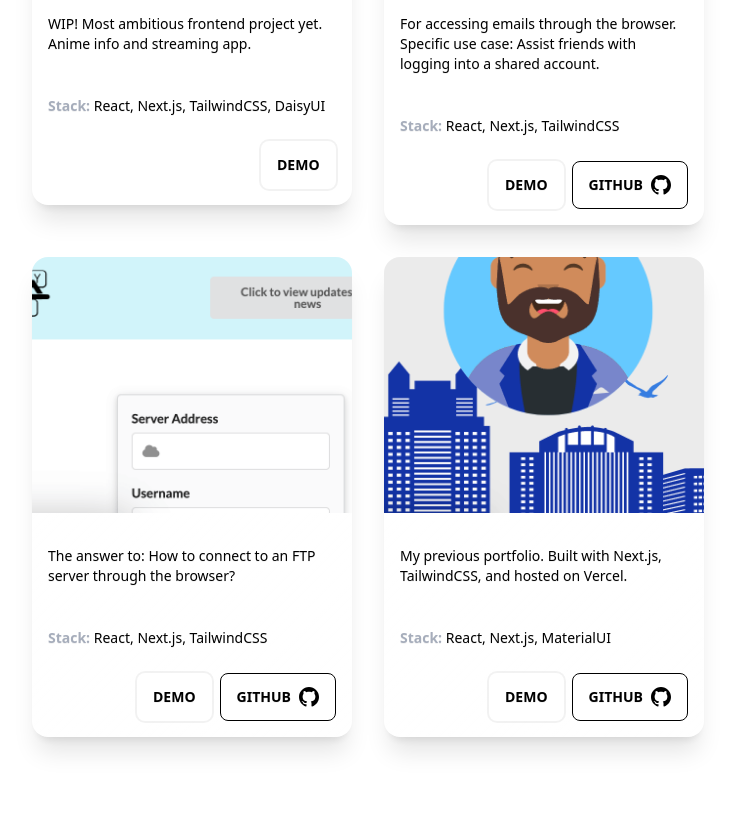
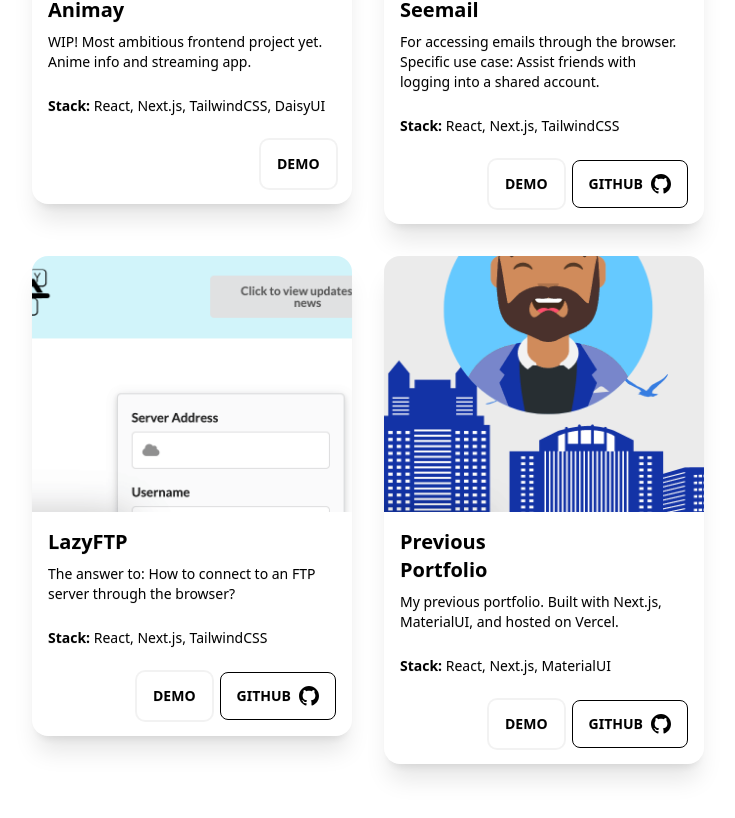
Before and after one commit to plasmadice/portfolio, a Next.js app: page /portfolio in a window 1280 px wide. Shown: the part 460-1278 px from the top of the page, without its empty margins (246-981 px from the left). Built offline with nearby package versions, Linux system fonts and the light colour scheme.

Commit message:
Add titles to project cards

```diff
--- a/app/portfolio/page.tsx
+++ b/app/portfolio/page.tsx
@@ -30,13 +30,19 @@ const Project = ({
           className="object-cover h-64 w-full" // ensure a 3:2 ratio
         />
       </figure>
-      <div className="card-body prose lg:prose-xl text-inherit">
+      <div className="card-body text-inherit">
+        <a
+          href={links.demo ? links.demo : links.github ? links.github : "/"}
+          className="card-title w-min"
+        >
+          {title}
+        </a>
         <p>{description}</p>
         {/* Display technologies here */}
         <p className="mt-4">
           <strong>Stack: </strong> {technologies.join(", ")}
         </p>
-        <div className="card-actions justify-end">
+        <div className="card-actions justify-end mt-4">
           {links.demo.length ? (
             <a
               href={links.demo}
--- a/lib/info.tsx
+++ b/lib/info.tsx
@@ -40,7 +40,7 @@ export const projects = [
     title: "Previous Portfolio",
     img: "/images/oldportfolio.png",
     description:
-      "My previous portfolio. Built with Next.js, TailwindCSS, and hosted on Vercel.",
+      "My previous portfolio. Built with Next.js, MaterialUI, and hosted on Vercel.",
     technologies: ["React", "Next.js", "MaterialUI"],
     links: {
       demo: "https://port-foe-leo-git-master-phoenixquint.vercel.app/",
```
